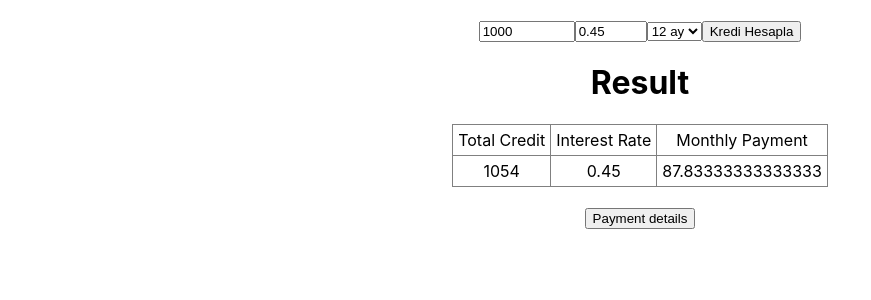
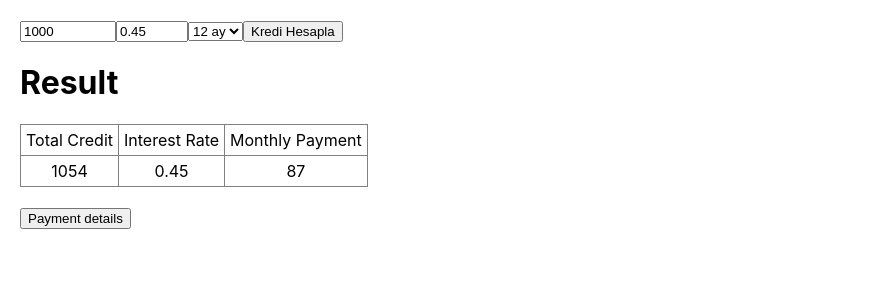
Before and after one commit to ismailgok/CreditCalculatorApp, a React (Create React App) app: page / in a window 1280 px wide. Both pictures are taken after a click on the button "Kredi Hesapla". Shown: the top 300 px of the page, without its empty margins (0-871 px from the left). Built offline with nearby package versions, Linux system fonts and the light colour scheme.

Commit message:
Updated Result

```diff
--- a/src/App.css
+++ b/src/App.css
@@ -1,9 +1,5 @@
 .App {
-  padding-top:20px;
-  text-align: center;
-  display:flex;
-  flex-direction: column;
-  justify-content: center;
+  padding:20px 0 0 20px;
   align-items: center;
   box-sizing: border-box;
 }
--- a/src/App.js
+++ b/src/App.js
@@ -24,7 +24,7 @@ function App() {
             creditAmount: state.creditAmount,
             totalMoney: totalCredit,
             interestRate: state.interestRate,
-            paymentAmount: paymentAmount,
+            paymentAmount: Math.floor(paymentAmount),
             loanTerm: state.loanTerm,
         });
     };
--- a/src/components/Calculator/index.js
+++ b/src/components/Calculator/index.js
@@ -1,6 +1,4 @@
-
-function Calculator({state, onChange,onClickButton}) {
-
+function Calculator({ state, onChange, onClickButton }) {
     return (
         <div>
             <input
--- a/src/components/Result/index.js
+++ b/src/components/Result/index.js
@@ -2,27 +2,13 @@ import { useState } from "react";
 import "./result.css";
 
 function Result({ result }) {
-    const [row, setRow] = useState([
-        {
-            creditAmount: result.creditAmount,
-            totalMoney: result.totalMoney,
-            interestRate: result.interestRate,
-            paymentAmount: Math.floor(result.paymentAmount),
-            loanTerm: result.loanTerm,
-        },
-    ]);
+    const [row, setRow] = useState([]);
     const [completed, setCompleted] = useState(false);
-    const data = {
-        creditAmount: result.creditAmount,
-        totalMoney: result.totalMoney,
-        interestRate: result.interestRate,
-        paymentAmount: Math.floor(result.paymentAmount),
-        loanTerm: result.loanTerm,
-    };
+
     const paymentDetails = (e) => {
         e.preventDefault();
         for (let i = 1; i < result.loanTerm; i++) {
-            setRow((row) => [...row, data]);
+            setRow((row) => [...row,result]);
         }
         setCompleted(true);
     };
--- a/src/components/Result/result.css
+++ b/src/components/Result/result.css
@@ -1,4 +1,5 @@
 .table{
+    margin-top:20px;
     border-collapse: collapse;
 }
 .table > thead > tr > th{
```
